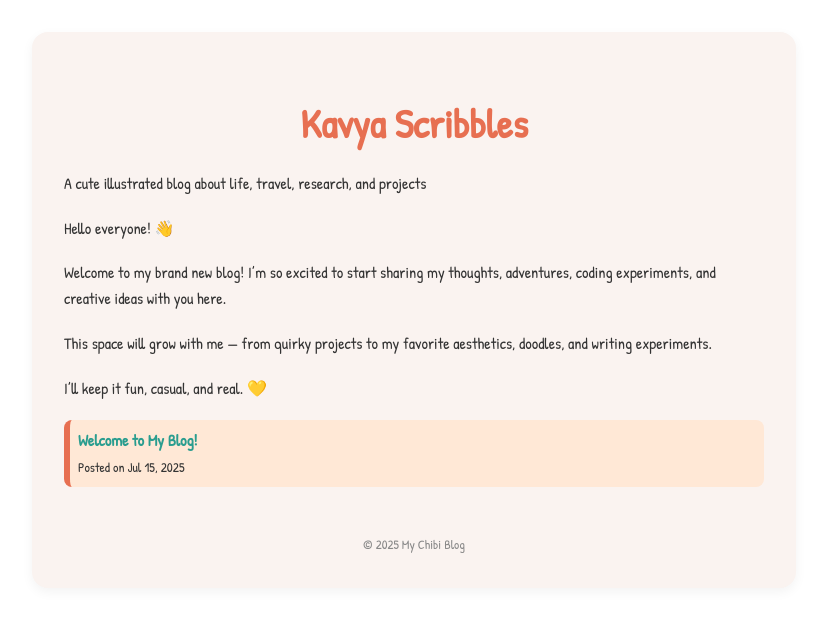
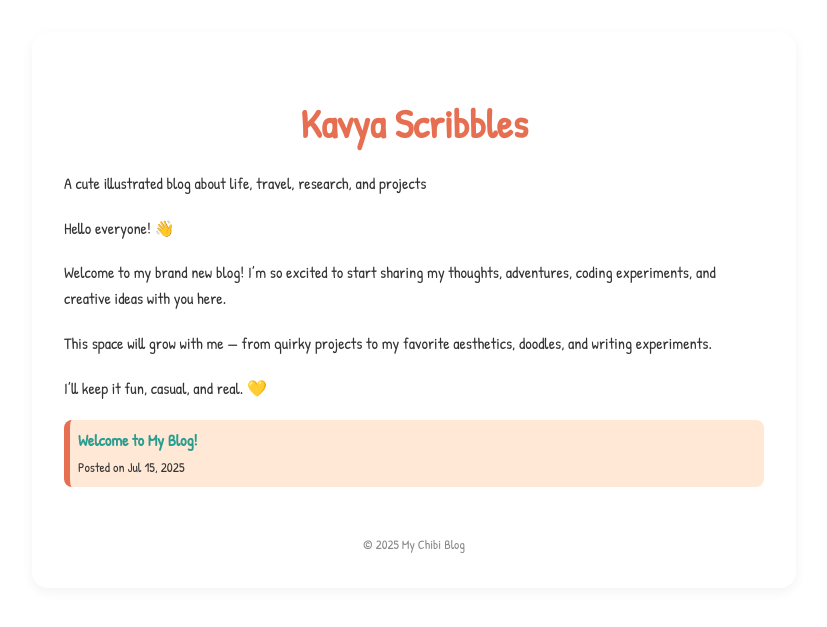
Before and after one commit to Kavya-Krishnamurthy/Kavya, a Jekyll site: the page built from index.md, in a window 1280 px wide. Shown: the top 627 px of the page, without its empty margins (226-1053 px from the left). Built offline with Jekyll 4.4.1, drawn with Linux system fonts in a browser that asks for light colours.

Commit message:
Update home.html

```diff
--- a/_layouts/home.html
+++ b/_layouts/home.html
@@ -17,7 +17,7 @@
     .container {
       max-width: 700px;
       margin: 0 auto;
-      background: #FAF3F0;
+      background:#ffffff;
       padding: 2rem;
       border-radius: 16px;
       box-shadow: 0 4px 12px rgba(0, 0, 0, 0.05);
```
